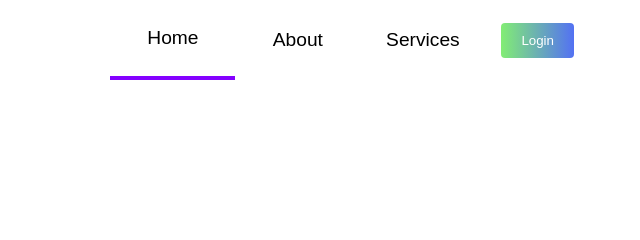
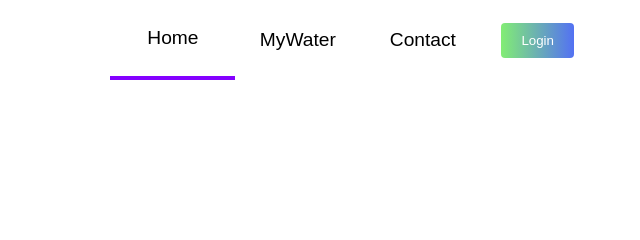
Before and after one commit to henryzhang03/WiderWater, a plain HTML site: page index.html in a window 1280 px wide. Shown: the top 240 px of the page, 640-1280 px from the left. Drawn offline with Linux system fonts and the light colour scheme.

Commit message:
Version 1 of WiderWater

```diff
--- a/index.html
+++ b/index.html
@@ -3,7 +3,7 @@
   <head>
     <meta charset="UTF-8" />
     <meta name="viewport" content="width=device-width, initial-scale=1.0" />
-    <title>Water Project</title>
+    <title>WiderWater</title>
     <link rel="stylesheet" href="styles.css" />
     <script src="https://kit.fontawesome.com/d813fba8ad.js" crossorigin="anonymous"></script>
   </head>
@@ -46,15 +46,12 @@
             <a href="#home" class="navbar__links" id="home-page">Home</a>
           </li>
           <li class="navbar__item">
-            <a href="#about" class="navbar__links" id="about-page">About</a>
+            <a href="#about" class="navbar__links" id="about-page">MyWater</a>
           </li>
           <li class="navbar__item">
-            <a href="#services" class="navbar__links" id="services-page"
-              >Services</a
-            >
+            <a href="#services" class="navbar__links" id="services-page">Contact</a>
           </li>
           <li class="navbar__btn">
-
             <button class = "button" onclick="document.getElementById('loginForm').style.display='block'" >Login</button>
           </li>
         </ul>
--- a/styles.css
+++ b/styles.css
@@ -30,7 +30,7 @@
 }
 
 #navbar__logo {
-  background-color: #ff8177;
+  background-color: #5371f3;
   background-image: linear-gradient(to top, #82ed74 0%, #5371f3 100%);
   background-size: 100%;
   -webkit-background-clip: text;
```
Also changed, not shown: MyWater.html (+1 -1 lines), login.html (deleted).
